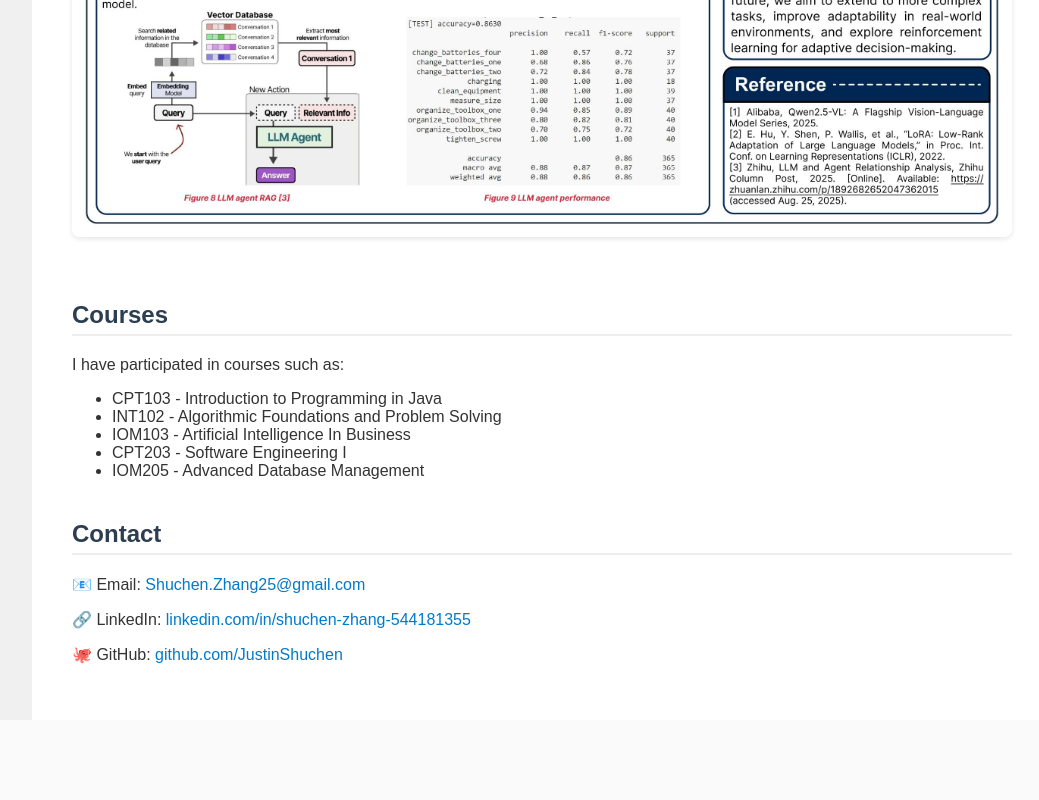
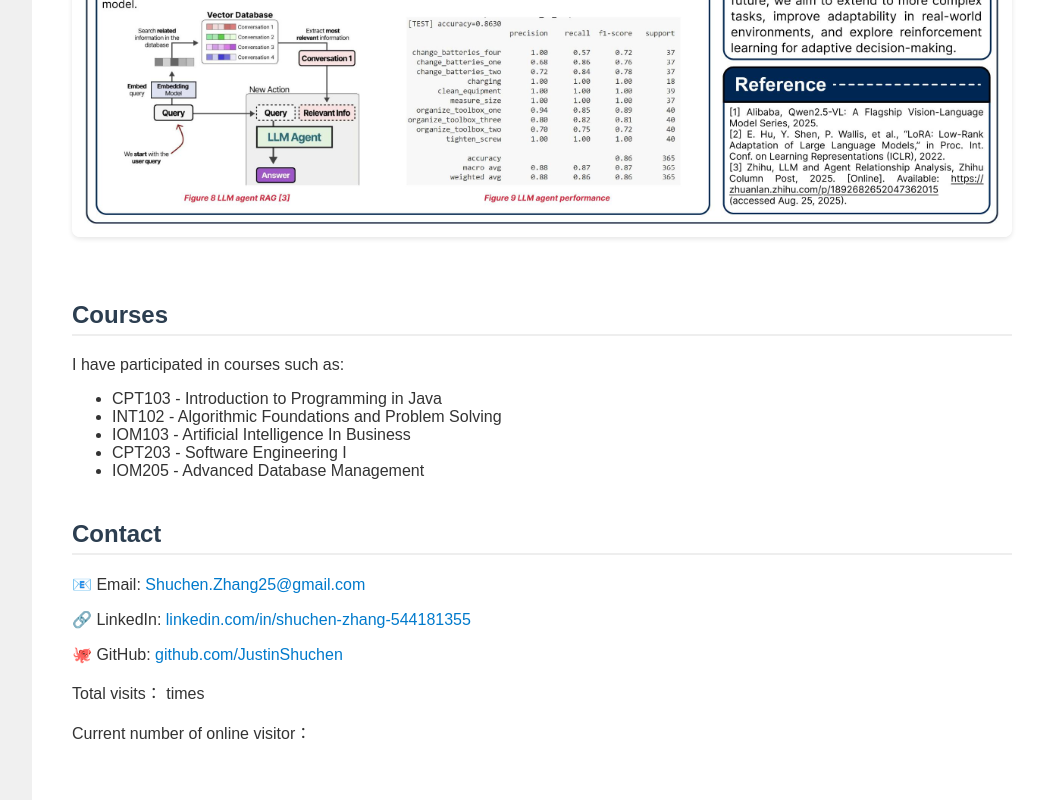
Before and after one commit to JustinShuchen/JustinShuchen.github.io, a plain HTML site: page index.html in a window 1280 px wide. Shown: the part 1800-2600 px from the top of the page, without its empty margins (228-1267 px from the left). Before the commit the page ends 2520 px from the top, so only its background shows below. Drawn offline with Linux system fonts and the light colour scheme; some packages are replaced by stand-ins of ours; a script that the page names is missing.

Commit message:
Update index.html

```diff
--- a/index.html
+++ b/index.html
@@ -169,7 +169,14 @@
       <p>📧 Email: <a href="mailto:Shuchen.Zhang25@gmail.com">Shuchen.Zhang25@gmail.com</a></p>
       <p>🔗 LinkedIn: <a href="https://www.linkedin.com/in/shuchen-zhang-544181355/" target="_blank">linkedin.com/in/shuchen-zhang-544181355</a></p>
       <p>🐙 GitHub: <a href="https://github.com/JustinShuchen" target="_blank">github.com/JustinShuchen</a></p>
+
+      <!-- 网站访问统计 -->
+      <div class="stats">
+        <p>Total visits：<span id="busuanzi_value_site_pv"></span> times</p>
+        <p>Current number of online visitor：<span id="busuanzi_value_site_uv"></span> </p>
+      </div>
     </div>
   </div>
+  <script async src="//busuanzi.ibruce.info/busuanzi/2.3/busuanzi.pure.mini.js"></script>
 </body>
 </html>
```
